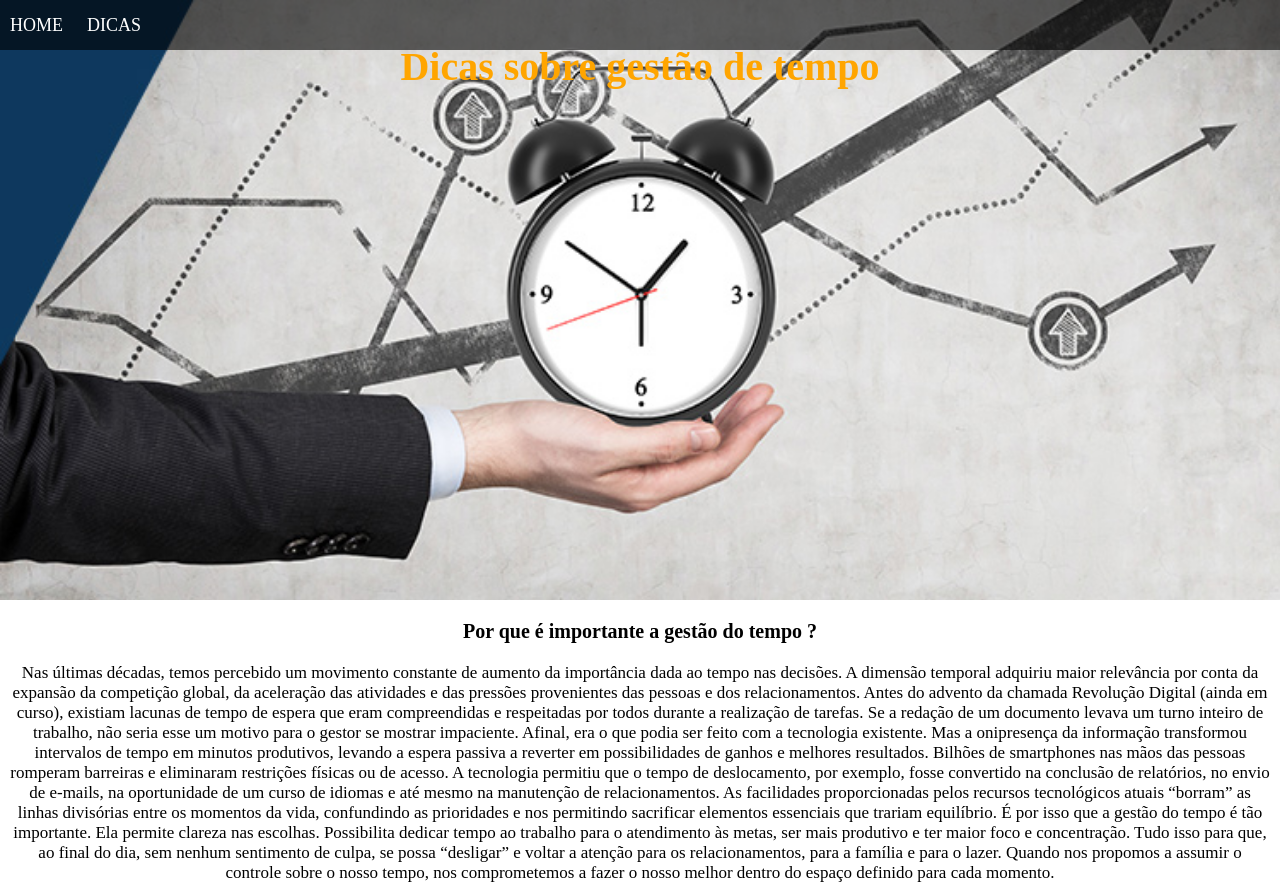
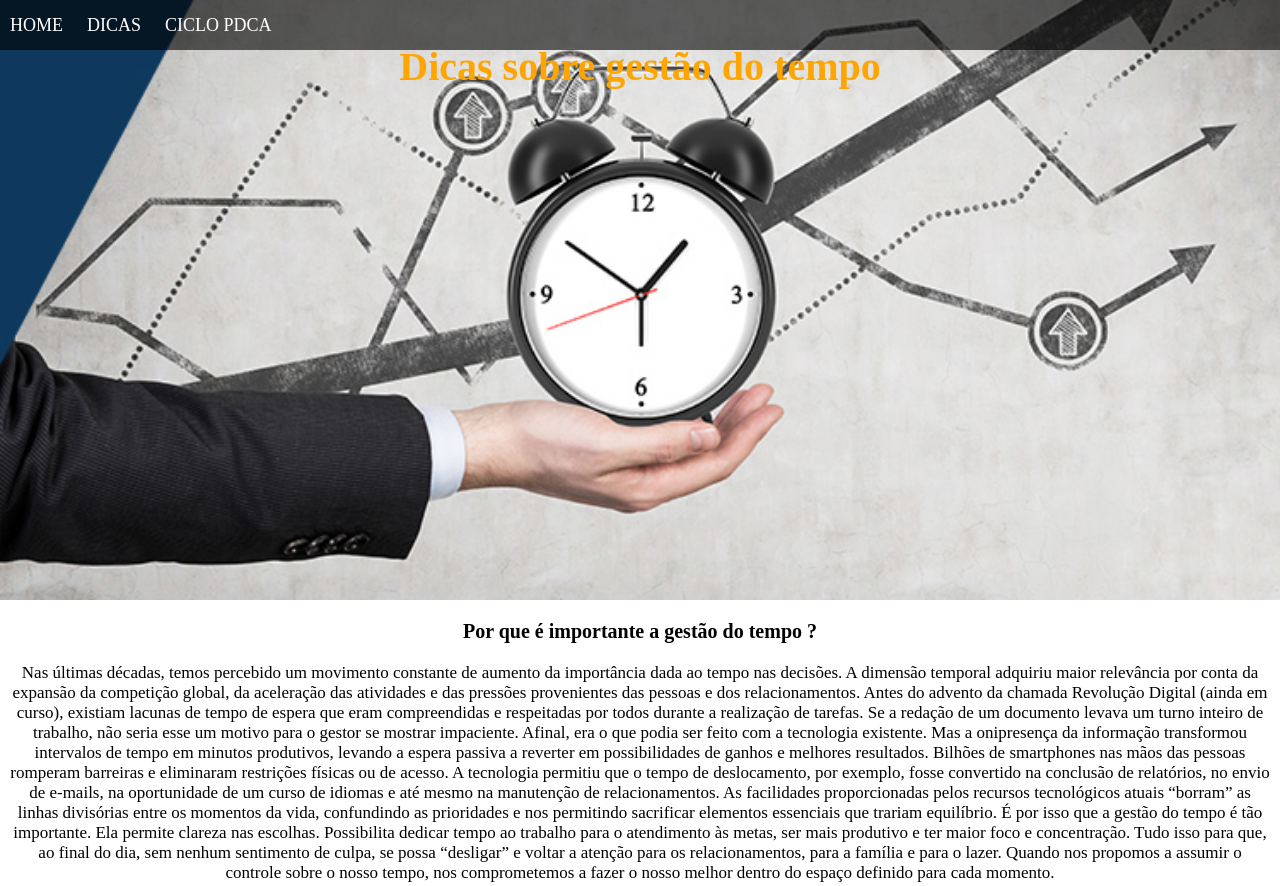
Before and after one commit to emanoelluci/Prova-de-html-css-e-gest-o, a plain HTML site: page indexdica.html in a window 1280 px wide. Shown: the top 886 px of the page. Drawn offline with Linux system fonts and the light colour scheme.

Commit message:
adicionando botão da pagina do ciclo pdca na pagina inicial e na pagina de dicas
adicionando botão da pagina do ciclo pdca na pagina inicial e na pagina de dicas

```diff
--- a/indexdica.html
+++ b/indexdica.html
@@ -13,6 +13,7 @@
 		<ul>
 			<li><a href="file:///C:/Users/Joao%20Emanuel/Desktop/prova%20de%20html%20e%20gestão/index.html">HOME</a></li>
 			<li><a href="file:///C:/Users/Joao%20Emanuel/Desktop/prova%20de%20html%20e%20gestão/indexdica.html">DICAS</a></li>
+			<li><a href="file:///C:/Users/Joao%20Emanuel/Desktop/prova%20de%20html%20e%20gestão/indexpdca.html">CICLO PDCA</a></li>
 
 		</ul>
 	</nav>
@@ -22,7 +23,7 @@
 <!--slide-->
 <section>
 	<div id="slide2">
-		<h1>Dicas sobre gestão de tempo</h1>
+		<h1>Dicas sobre gestão do tempo</h1>
 	</div>
 </section>
 <!--fim do slide-->
```
Also changed, not shown: index.html (+1 -0 lines).
